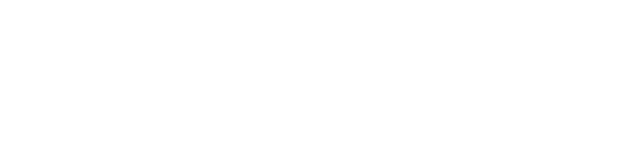
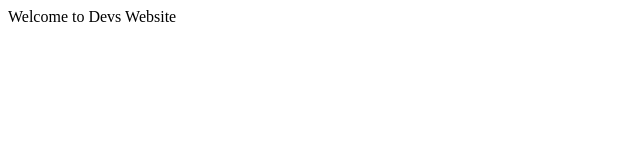
Before and after one commit to devashishdas/devashishdas.github.io, a plain HTML site: page index.html in a window 1280 px wide. Shown: the whole page, without its empty margins (0-640 px from the left). Drawn offline with Linux system fonts and the light colour scheme.

Commit message:
Update index.html

```diff
--- a/index.html
+++ b/index.html
@@ -7,12 +7,13 @@
     <head>
         <meta charset="utf-8">
         <meta http-equiv="X-UA-Compatible" content="IE=edge">
-        <title></title>
+        <title>Welcome to Devs Website</title>
         <meta name="description" content="">
         <meta name="viewport" content="width=device-width, initial-scale=1">
         <link rel="stylesheet" href="">
     </head>
     <body>
+        Welcome to Devs Website
         <!--[if lt IE 7]>
             <p class="browsehappy">You are using an <strong>outdated</strong> browser. Please <a href="#">upgrade your browser</a> to improve your experience.</p>
         <![endif]-->
```
